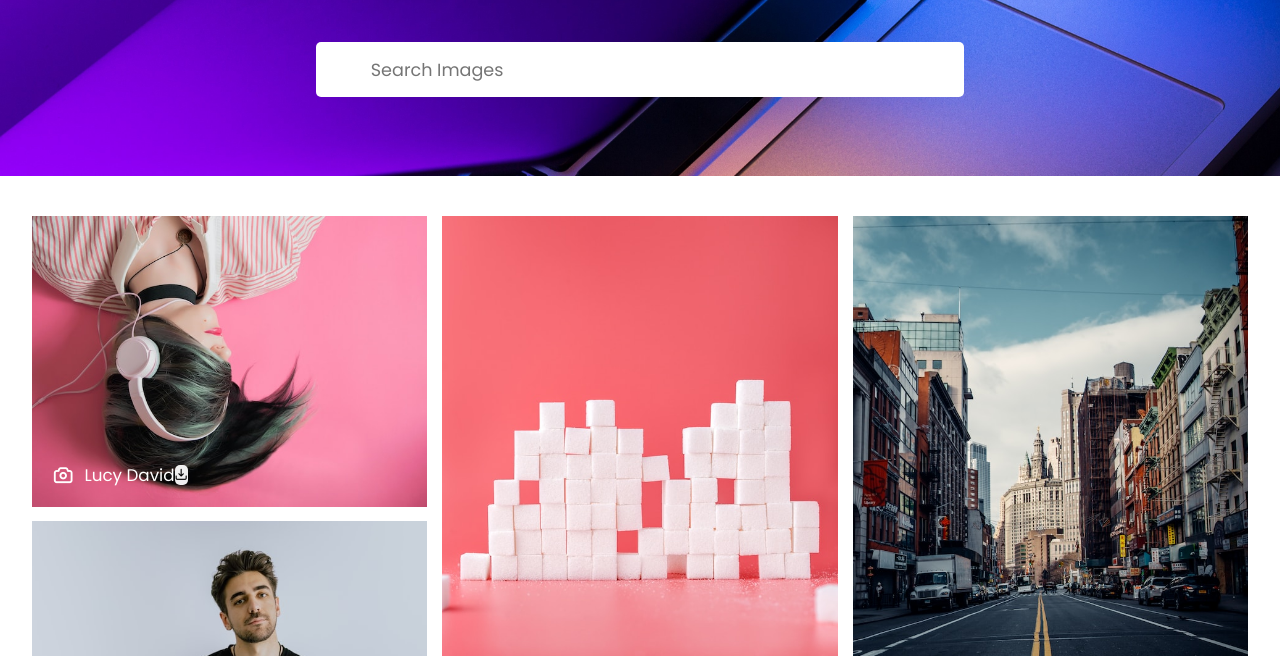
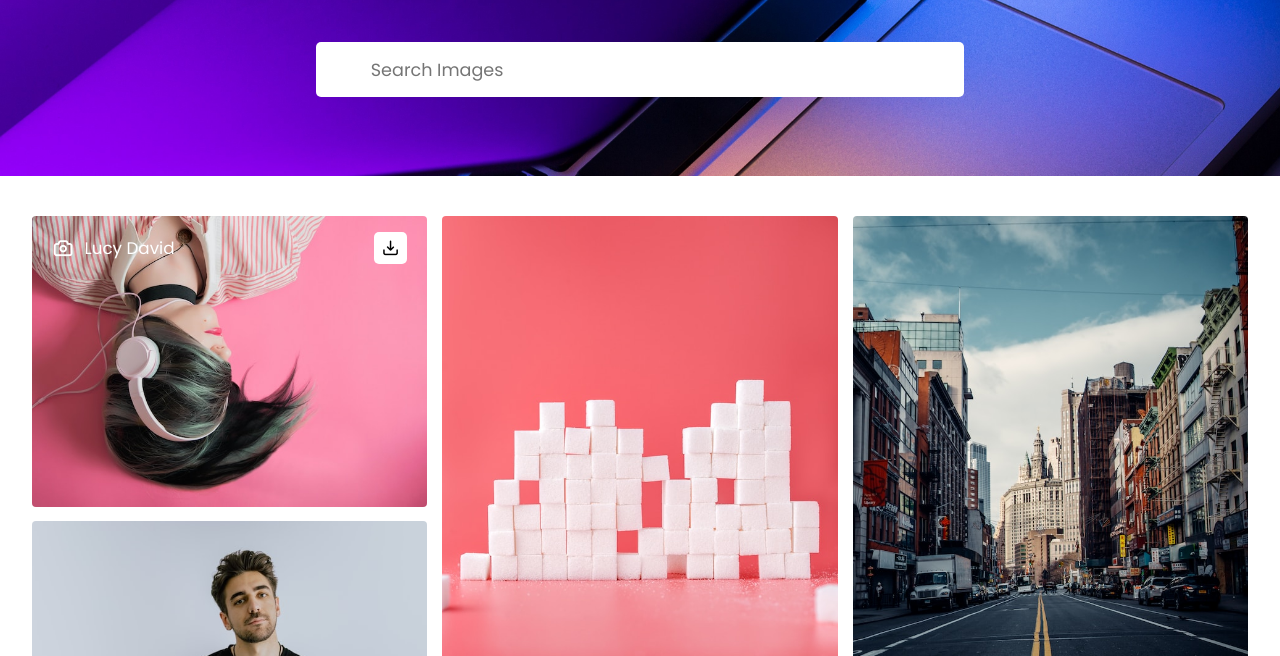
Before and after one commit to Snehavijayan555/Shutter, a plain HTML site: page index.html in a window 1280 px wide. Shown: the part 144-800 px from the top of the page. Drawn offline with nearby package versions, Linux system fonts and the light colour scheme.

Commit message:
minor changes

```diff
--- a/style.css
+++ b/style.css
@@ -72,6 +72,7 @@ gap: 15px;
 }
 .images .card{
     display: flex;
+    overflow: hidden;
     position: relative;
     list-style: none;
     margin-bottom: 14px;
@@ -79,13 +80,17 @@ gap: 15px;
 }
 .images .card .details{
     position:absolute;
-    bottom: 0;
+    bottom: -100;
     width: 100%;
     display: flex;
     align-items: center;
-    justify-content:space ;
+    justify-content:space-between ;
     padding: 15px 20px;
+    transition: bottom 0.1s ease;
     background: linear-gradient(to top, rgba(0,0,0,0,7),transparent);
+}
+.images .card:hover .details{
+    bottom: 0;
 }
 .card .details .photographer{
 color: #fff;
@@ -99,6 +104,12 @@ align-items: center;
 .details .photographer span{
     font-size: 1.05rem;
  }
+ .card .details button{
+    cursor: pointer;
+    padding: 3px 8px;
+    font-size: 1.1rem;
+    background: #fff;
+ }
 .images img{
     width: 100%;
 }
```
